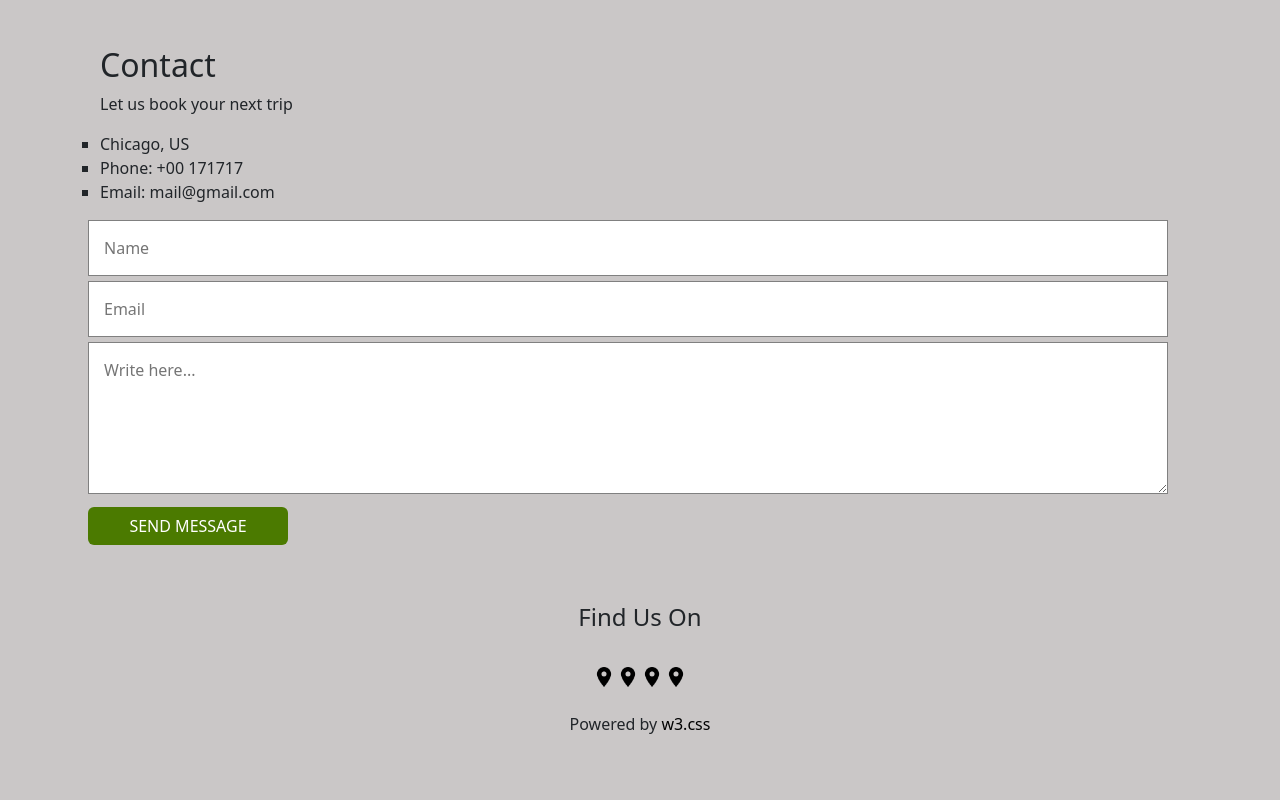
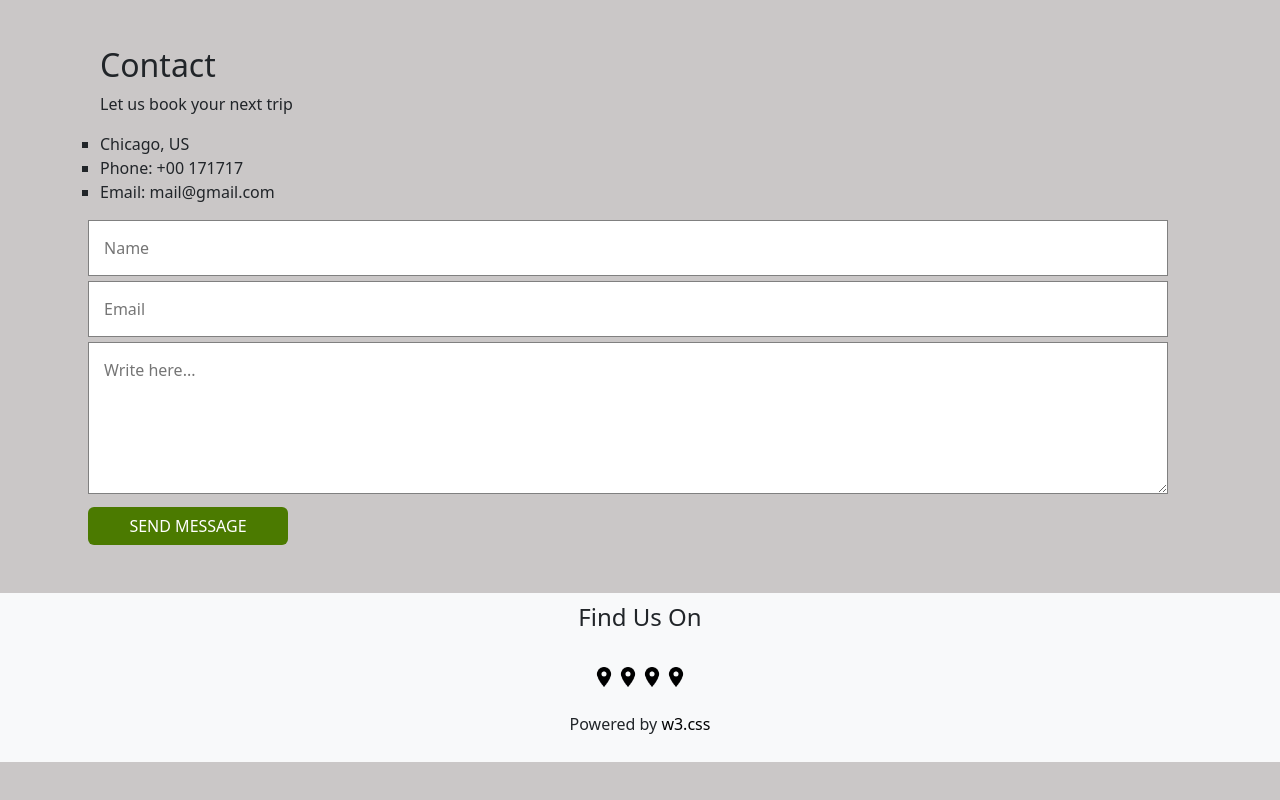
Before and after one commit to HelenLazarotti/LandingPage, a plain HTML site: page index.html in a window 1280 px wide. Shown: the part 2495-3295 px from the top of the page. After the commit the page ends 3257 px from the top, so only its background shows below. Drawn offline with Linux system fonts and the light colour scheme.

Commit message:
Update index
fixed footer

```diff
--- a/index.html
+++ b/index.html
@@ -8,7 +8,7 @@
     <link rel="stylesheet" href="css/bootstrap.min.css">
     <link rel="stylesheet" href="css/style.css">
 </head>
-<body class="mb-5">
+<body class="">
     <header>
         <nav>
             <img src="img/marcador-de-posicao-do-mapa.png" alt="" width="20px" id="logo">
@@ -111,7 +111,7 @@
             </div>
 
     </main>
-    <footer class="mt-5 mb-0">
+    <footer class="mt-5 mb-0 bg-light">
         <h4>Find Us On</h4><br>
 
         <div>
```
